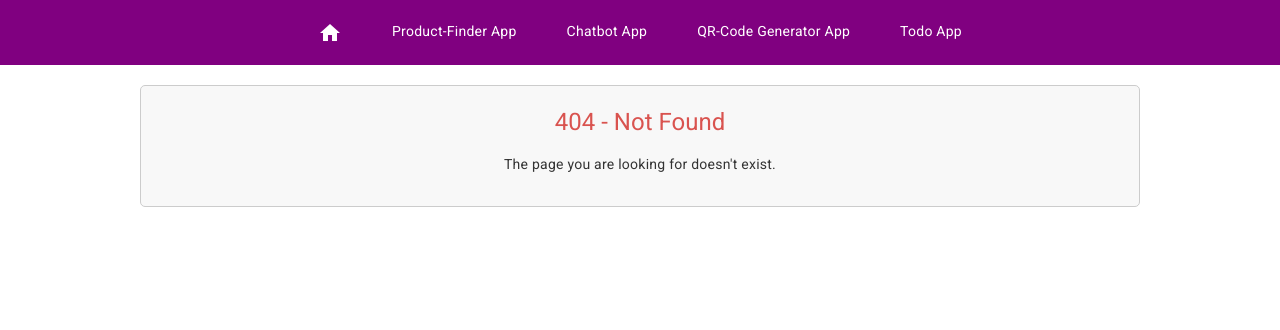
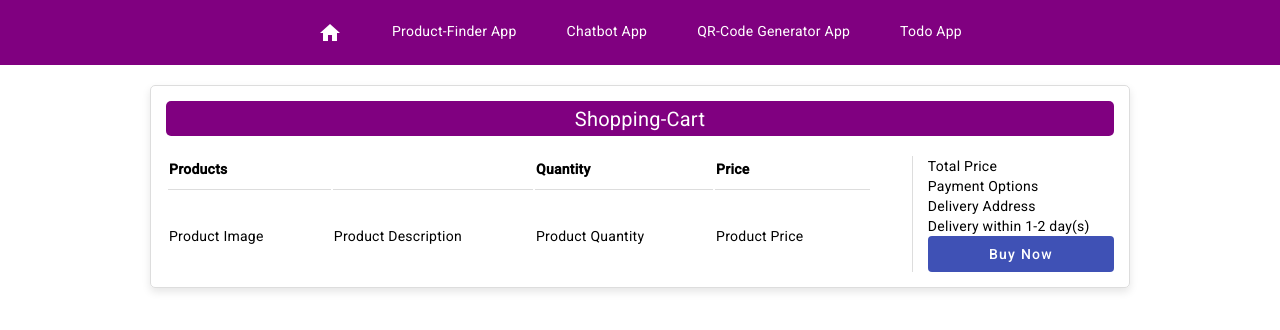
Before and after one commit to sec-o/my-app, an Angular app: page /shopping-cart in a window 1280 px wide. Before the commit this address had no page. Shown: the top 330 px of the page. Built offline with nearby package versions, Linux system fonts and the light colour scheme.

Commit message:
Add shopping-cart layout

```diff
--- a/src/app/app-routing.module.ts
+++ b/src/app/app-routing.module.ts
@@ -7,6 +7,7 @@ import { ChatbotAppComponent } from './chatbot-app/chatbot-app.component';
 import { QrCodeGeneratorComponent } from './qr-code-generator/qr-code-generator.component';
 import { ProductDetailsComponent } from './product-details/product-details.component';
 import { TodoAppComponent } from './todo-app/todo-app.component';
+import { ShoppingCartComponent } from './shopping-cart/shopping-cart.component';
 
 const routes: Routes = [
   { path: '', redirectTo: 'home', pathMatch: 'full' },
@@ -18,6 +19,7 @@ const routes: Routes = [
   { path: 'qr-code-generator-app', component: QrCodeGeneratorComponent },
   { path: 'todo-app', component: TodoAppComponent },
   { path: 'product-details', component: ProductDetailsComponent },
+  { path: 'shopping-cart', component: ShoppingCartComponent },
   { path: '**', component: NotFoundComponent },
 ];
 
--- a/src/app/app.module.ts
+++ b/src/app/app.module.ts
@@ -20,6 +20,7 @@ import { StarRatingComponent } from './star-rating/star-rating.component';
 import { ProductDetailsComponent } from './product-details/product-details.component';
 import { TypingIndicatorComponent } from './typing-indicator/typing-indicator.component';
 import { TodoAppComponent } from './todo-app/todo-app.component';
+import { ShoppingCartComponent } from './shopping-cart/shopping-cart.component';
 
 @NgModule({
   declarations: [
@@ -33,6 +34,7 @@ import { TodoAppComponent } from './todo-app/todo-app.component';
     ProductDetailsComponent,
     TypingIndicatorComponent,
     TodoAppComponent,
+    ShoppingCartComponent,
   ],
   imports: [
     BrowserModule,
--- a/src/app/product-details/product-details.component.css
+++ b/src/app/product-details/product-details.component.css
@@ -88,7 +88,6 @@
 }
 
 .cart-control {
-  width: 250px;
   border-left: 1px solid #ddd;
   margin-left: 40px;
   padding-left: 15px;
@@ -111,3 +110,15 @@ button {
   width: 120px;
   font-size: 12px;
 }
+
+.shopping-cart-container {
+  margin: 0 auto; /* Center the content horizontally */
+  max-width: 995px;
+  border: 1px solid #ddd;
+  padding: 15px;
+  margin: 10px;
+  box-shadow: 0 4px 8px rgba(0, 0, 0, 0.1);
+  border-radius: 5px;
+  background-color: lightyellow;
+  text-align: right;
+}
--- a/src/app/product-details/product-details.component.html
+++ b/src/app/product-details/product-details.component.html
@@ -54,7 +54,7 @@
             </mat-form-field>
           </div>
           <button
-            mat-raised-button
+            mat-flat-button
             color="primary"
             [disabled]="!product.quantity"
           >
@@ -65,3 +65,8 @@
     </div>
   </div>
 </div>
+<div class="shopping-cart-container">
+  <a mat-stroked-button color="primary" routerLink="/shopping-cart/"
+    ><mat-icon>shopping_cart</mat-icon> Go to Shopping-Cart
+  </a>
+</div>
--- /dev/null
+++ b/src/app/shopping-cart/shopping-cart.component.css
@@ -0,0 +1,53 @@
+.container {
+  margin: 0 auto; /* Center the content horizontally */
+  max-width: 995px;
+  border: 1px solid #ddd;
+  padding: 15px;
+  margin: 10px;
+  box-shadow: 0 4px 8px rgba(0, 0, 0, 0.1);
+  border-radius: 5px;
+}
+
+.header {
+  background-color: purple;
+  color: white;
+  height: 35px;
+  font-size: 20px;
+  border-radius: 5px;
+  padding: 0px 10px 0px 10px;
+  margin-bottom: 20px;
+  /* Set text centered vertically */
+  display: flex;
+  align-items: center;
+  justify-content: center;
+}
+
+table {
+  width: 100%;
+}
+
+th {
+  text-align: left;
+  border-bottom: 1px solid #ddd;
+  padding-bottom: 10px;
+}
+
+td {
+  padding-top: 10px;
+  padding-right: 50px;
+}
+
+.flex {
+  display: flex;
+  justify-content: space-between;
+}
+
+.cart-control {
+  width: 250px;
+  border-left: 1px solid #ddd;
+  margin-left: 40px;
+  padding-left: 15px;
+  display: flex;
+  flex-direction: column;
+  justify-content: space-between;
+}
--- /dev/null
+++ b/src/app/shopping-cart/shopping-cart.component.html
@@ -0,0 +1,30 @@
+<div ngClass="container">
+  <div class="header">Shopping-Cart</div>
+  <div class="flex">
+    <table>
+      <thead>
+        <tr>
+          <th>Products</th>
+          <th></th>
+          <th>Quantity</th>
+          <th>Price</th>
+        </tr>
+      </thead>
+      <tbody>
+        <tr>
+          <td>Product Image</td>
+          <td>Product Description</td>
+          <td>Product Quantity</td>
+          <td>Product Price</td>
+        </tr>
+      </tbody>
+    </table>
+    <div class="cart-control">
+      <div>Total Price</div>
+      <div>Payment Options</div>
+      <div>Delivery Address</div>
+      <div>Delivery within 1-2 day(s)</div>
+      <button mat-flat-button color="primary">Buy Now</button>
+    </div>
+  </div>
+</div>
```
Also changed, not shown: src/app/shopping-cart/shopping-cart.component.ts (added, +8 -0 lines), 1 other file (tests, documents, lock files or other folders).
